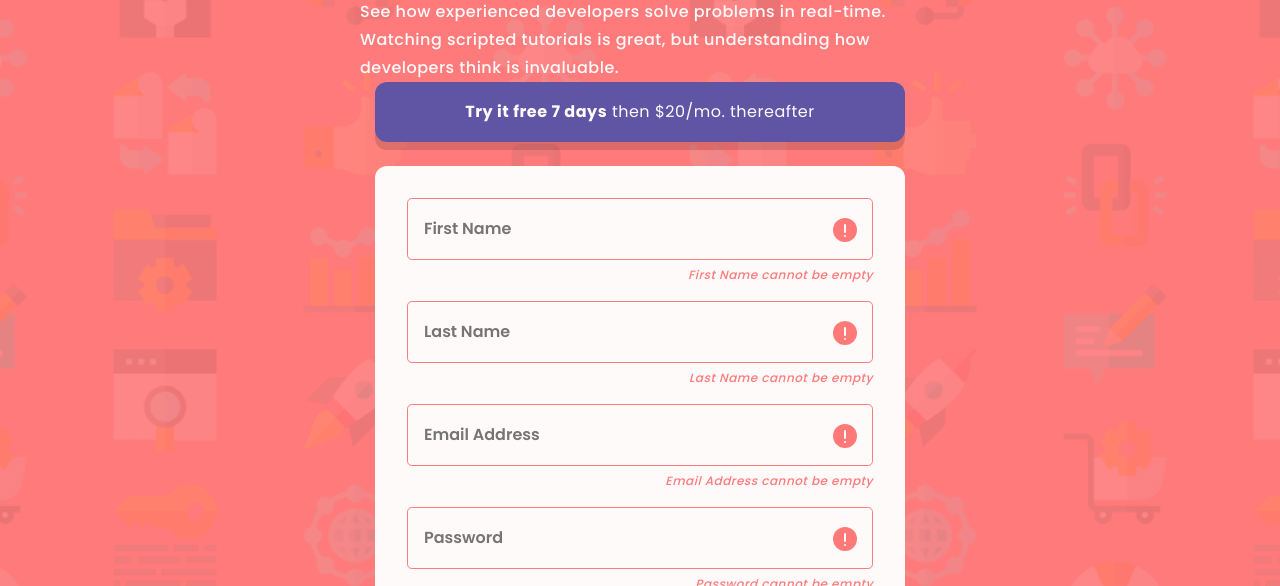
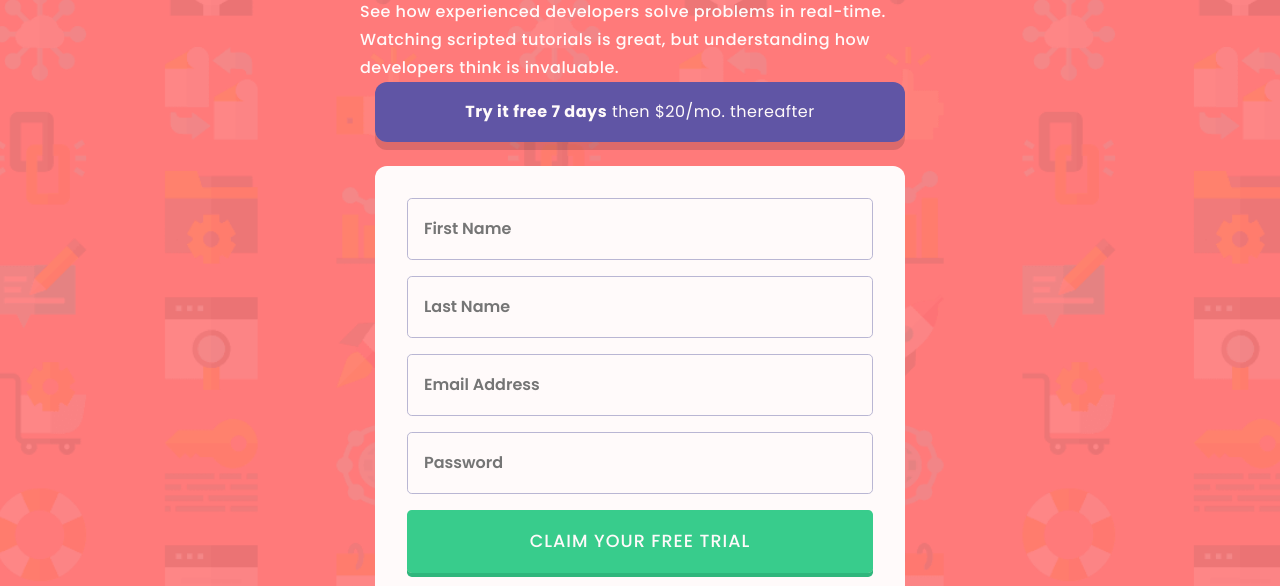
Before and after one commit to LeshyNL/intro-component-with-signup-form, a plain HTML site: page index.html in a window 1280 px wide. Shown: the part 186-772 px from the top of the page. Drawn offline with Linux system fonts and the light colour scheme.

Commit message:
first javascript version added

```diff
--- a/index.html
+++ b/index.html
@@ -23,16 +23,16 @@
     </section>
     <section class='sect-signup'>
       <form class='form-signup'>
-        <label class='label-input label-input--fname label--error' data-title='First Name'>
+        <label class='label-input label-input--fname' data-title='First Name'>
           <input type='text' id='input-fname' class='input input-fname' placeholder='First Name'>
         </label>
-        <label class='label-input label-input--lname label--error' data-title='Last Name'>
+        <label class='label-input label-input--lname' data-title='Last Name'>
           <input type='text' id='input-lname' class='input input-lname' placeholder='Last Name'>
         </label>
-        <label class='label-input label-input--email label--error' data-title='Email Address'>
+        <label class='label-input label-input--email' data-title='Email Address'>
           <input type='email' id='input-email' class='input input-email' placeholder='Email Address'>
         </label>
-        <label class='label-input label-input--password label--error' data-title='Password'>
+        <label class='label-input label-input--password' data-title='Password'>
           <input type='password' id='input-password' class='input input-password' placeholder='Password'>
         </label>
         <button type='submit' id='btn-submit' class='btn btn-submit'>Claim your free trial</button>
@@ -47,5 +47,7 @@
       Coded by <a href='https://www.leshy.net'>Iwan Groeneveld</a>.
     </p>
   </footer>
+
+<script src='assets/js/functions.js'></script>
 </body>
 </html>
```
